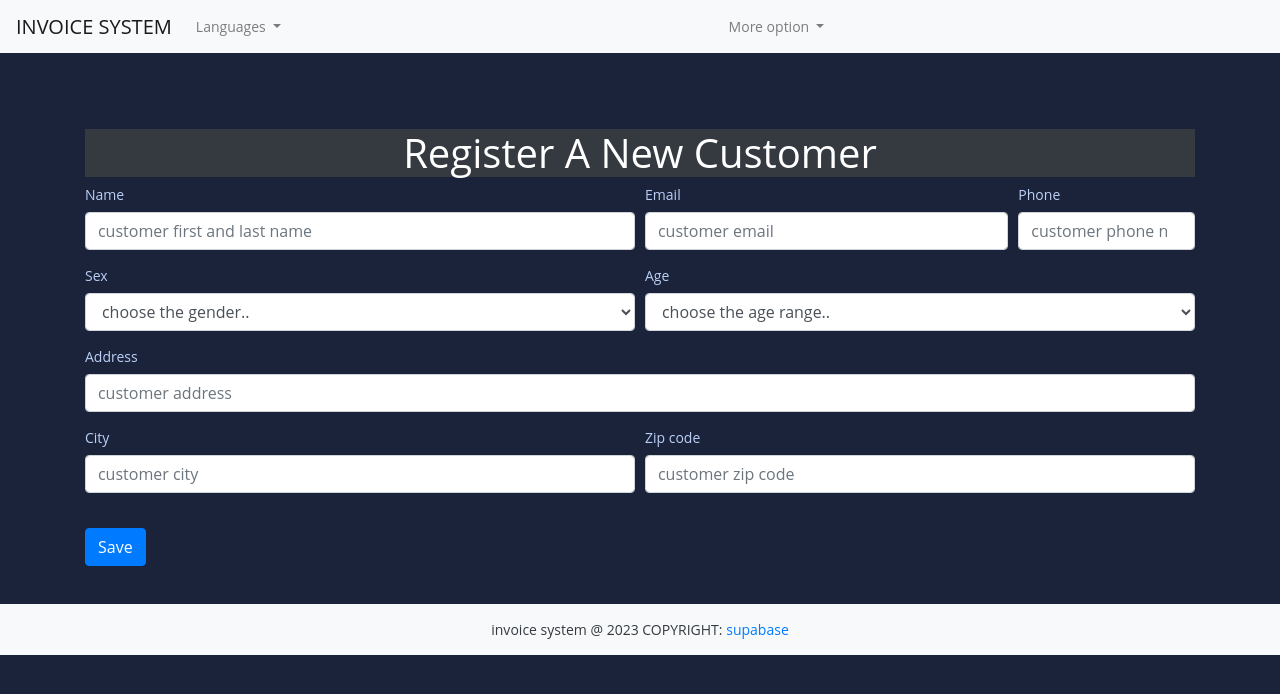
After one commit to tidianecheick/django_fact_app, a Django app: page /add-customer in a window 1280 px wide. The commit adds this page. Shown: the top 694 px of the page. Run offline with Django 5.2, Linux system fonts and the light colour scheme.

Commit message:
enregistrement d'un client

```diff
--- a/fact_app/urls.py
+++ b/fact_app/urls.py
@@ -3,4 +3,5 @@ from . import views
 
 urlpatterns = [
     path('', views.HomeView.as_view(), name = 'home'),
+    path('add-customer',views.AddCustomerView.as_view(),name='add-customer')
 ]
--- a/fact_app/views.py
+++ b/fact_app/views.py
@@ -1,6 +1,7 @@
-from django.shortcuts import render
+from django.shortcuts import render, redirect
 from django.views import View
 from .models import *
+from django.contrib import messages
 
 # Create your views here.
 class HomeView(View):
@@ -19,3 +20,48 @@ class HomeView(View):
 
     def post (self, request, *args, **kwargs):
         return render(request, self.templates_name, self.context)
+
+
+class AddCustomerView(View):
+    """ add customer"""
+    template_name = 'add_customer.html'
+
+    def get(self,request, *args, **kwargs):
+        return render(request, self.template_name)
+
+    def post(self, request, *args, **kwargs ):
+        # print(request.POST) : afficher les donnnées récuperer
+        data = {
+            'name':request.POST.get('name'),
+            'email':request.POST.get('email'),
+            'phone' : request.POST.get('phone'),
+            'address' : request.POST.get('address'),
+            'sex' : request.POST.get('sex'),
+            'age' : request.POST.get('age'),
+            'city' : request.POST.get('city'),
+            'zip_code': request.POST.get('zip'),
+            'save_by': request.user
+
+        }
+        try:
+            created = Customer.objects.create(**data)
+            messages.success(request, "Customer registered successfully")  # ← corrigé : request manquant + faute de frappe
+            return redirect('liste_clients')  # ← ajouté : redirection après succès (adapter le nom de l'URL)
+
+        except Exception as e:
+            messages.error(request, f"Sorry, our system detected the following issue: {e}")  # ← corrigé : f-string manquante
+            return render(request, self.template_name)  # ← réaffiche le formulaire seulement en cas d'erreu
+
+        """ try:
+            created = Customer.objects.create(** data)
+            if created:
+
+                messages.success("request,Customer registered succefully")
+
+            else:
+                messages.error("sorry, please try again the send data is corrupt")
+
+
+        except Exception as e:
+            messages.error(request ,"sorry our system is detecting the following issues {e}")
+        return render(request, self.template_name) """
--- /dev/null
+++ b/templates/add_customer.html
@@ -0,0 +1,70 @@
+{% extends "base.html" %}
+
+{% block content %}
+<br><br><br><br>
+<h1 class="text-capitalize text-center mx-10 bg-dark text-white">Register a new customer </h1>
+<form action="" method="post">
+    {% csrf_token %}
+    <div class="form-row">
+        <div class="form-group col-md-6">
+            <label for="name">Name</label>
+            <input name="name" required type="text" class="form-control" id="name"
+                placeholder="customer first and last name">
+        </div>
+
+        <div class="form-group col-md-4">
+            <label for="email">Email</label>
+            <input name="email" required type="email" class="form-control" id="email" placeholder="customer email">
+        </div>
+
+        <div class="form-group col-md-2">
+            <label for="phone">Phone</label>
+            <input name="phone" required type="number" class="form-control" id="phone"
+                placeholder="customer phone number ">
+        </div>
+    </div>
+    <div class="form-row">
+        <div class="form-group col-md-6">
+            <label for="sex">Sex</label>
+            <select name="sex" required id="sex" class="form-control">
+                <option>choose the gender..</option>
+                <option value="M">Male</option>
+                <option value="F">Feminine</option>
+            </select>
+        </div>
+
+        <div class="form-group col-md-6">
+            <label for="age">Age</label>
+            <select name="age" required id="age" class="form-control">
+                <option>choose the age range..</option>
+                <option value="0-15">0-15</option>
+                <option value="15-25">15-25</option>
+            </select>
+
+        </div>
+
+
+    </div>
+    <div class="row">
+        <div class="form-group col-md-12">
+            <label for="address">Address</label>
+            <input name="address" type="text" required class="form-control" id="address" placeholder="customer address">
+        </div>
+    </div>
+    <div class="form-row">
+        <div class="form-group col-md-6">
+            <label for="city">City</label>
+            <input name="city" required type="text" class="form-control" id="city" placeholder="customer city">
+        </div>
+
+        <div class="form-group col-md-6">
+            <label for="zip">Zip code</label>
+            <input name="zip" required type="text" class="form-control" id="zip" placeholder="customer zip code">
+        </div>
+    </div>
+    <br>
+    <button type="submit" class="btn btn-primary">Save</button>
+</form>
+<br><br>
+
+{% endblock content %}
--- a/templates/base.html
+++ b/templates/base.html
@@ -52,7 +52,7 @@
                             More option
                         </a>
                         <div class="dropdown-menu">
-                            <a class="dropdown-item" href="#">Add customer</a>
+                            <a class="dropdown-item" href="{% url 'add-customer' %}">Add customer</a>
                             <a class="dropdown-item" href="#">Add admin</a>
                             <div class="dropdown-divider"></div>
                             <a class="dropdown-item" href="#">Statistic</a>
@@ -64,6 +64,20 @@
             </div>
         </nav>
     </header>
+
+    <div class="container">
+        <div class="warpper">
+            {% for message in messages%}
+            <div class="alert {{message.tags}} alert-dismissible" role="alert">
+                <button type="button" class="close" data-dismiss="alert" aria-label="close">
+                    <span aria-hidden="true">& times</span>
+
+                </button>
+                {{ message|safe }}
+            </div>
+            {% endfor %}
+        </div>
+    </div>
     <!-- fin du header -->
     <div class="container">
 
--- a/templates/index.html
+++ b/templates/index.html
@@ -13,7 +13,7 @@
       <span class="badge text-bg-secondary"></span>
    </a>
 
-   <a href="#" class="btn col-md-4 btn-primary">
+   <a href="{% url 'add-customer' %}" class="btn col-md-4 btn-primary">
        Register a new customer <span class="badge text-bg-secondary"></span>
    </a>
 
```
Also changed, not shown: db.sqlite3.
